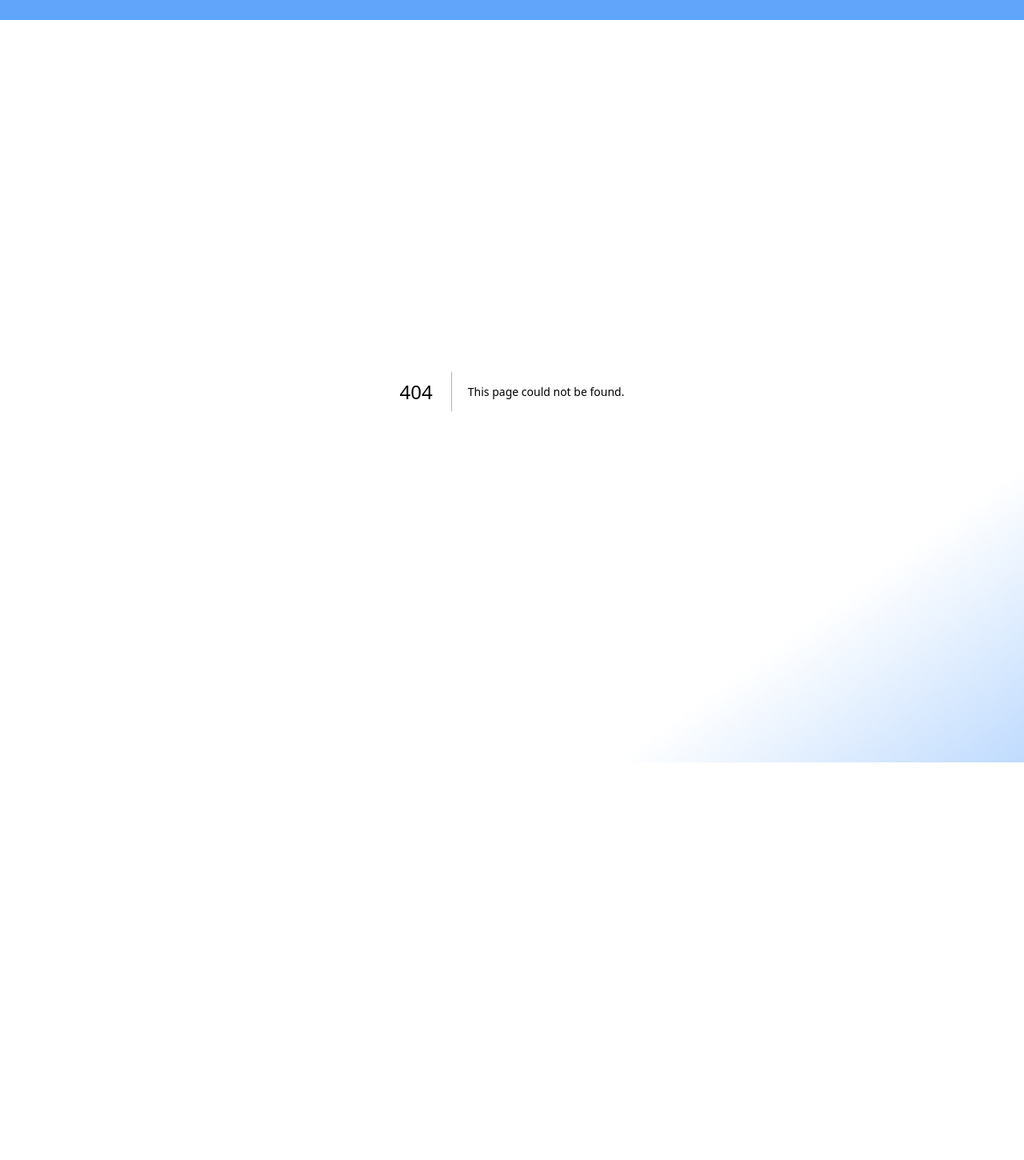
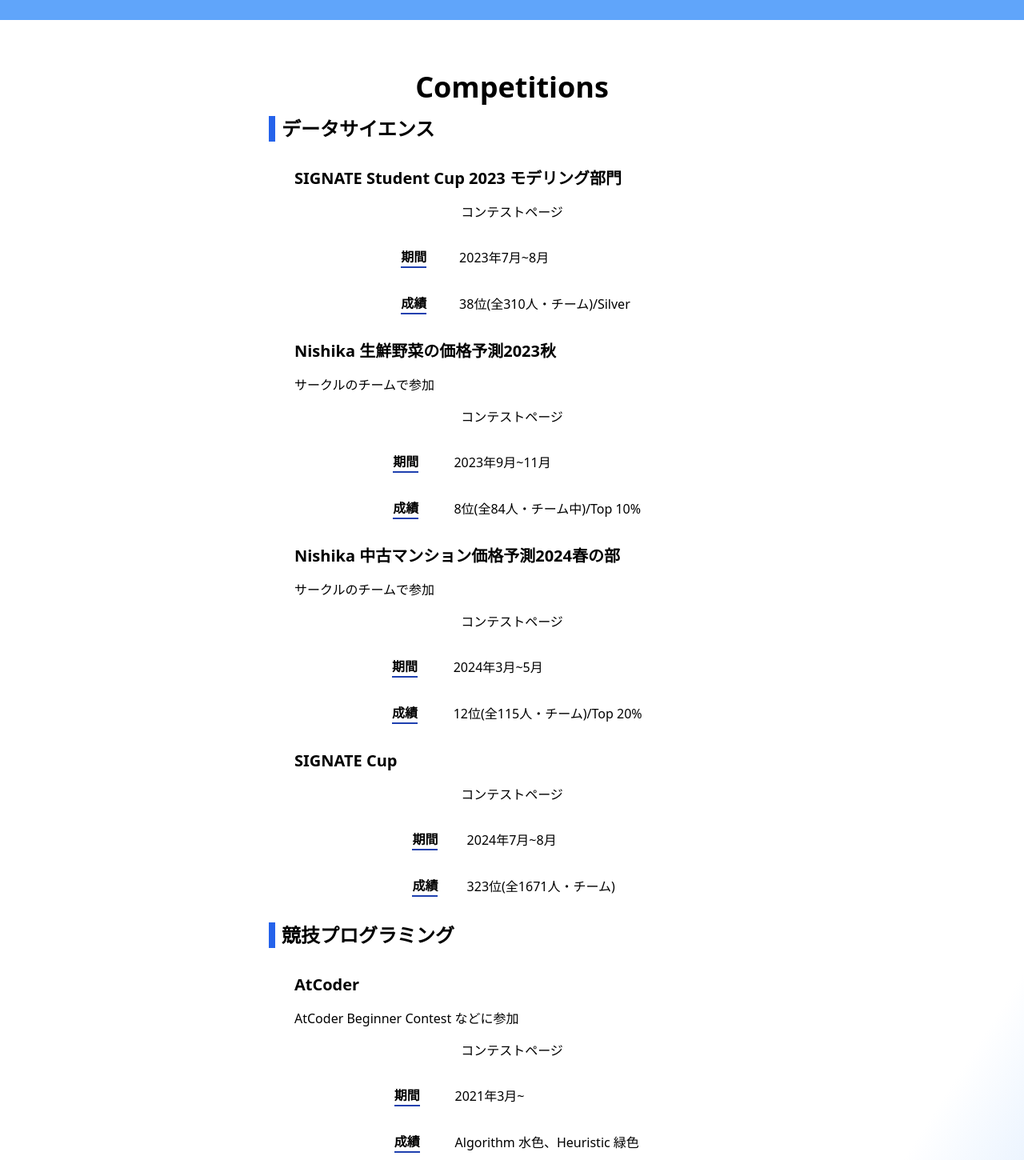
Before and after one commit to N-ha-1050/portfolio, a Next.js app: page /competitions in a window 1280 px wide. Before the commit this address had no page. Shown: the part 67-1517 px from the top of the page at 80% size. Before the commit the page ends 1020 px from the top, so only its background shows below. Built offline with nearby package versions, Linux system fonts and the light colour scheme.

Commit message:
✨ コンペページの作成

```diff
--- /dev/null
+++ b/src/pages/competitions.tsx
@@ -0,0 +1,114 @@
+import { Content } from "@/components/ui/Content"
+import { Dict } from "@/components/ui/Dict"
+import { LinkText } from "@/components/ui/LinkText"
+import { Part } from "@/components/ui/Part"
+import { Section } from "@/components/ui/Section"
+import { SetInline } from "@/components/ui/SetInline"
+import { Title } from "@/components/ui/Title"
+import { NextPage } from "next"
+import { Fragment } from "react"
+
+type Competition = {
+    name: string
+    link: string
+    period: string
+    result: string
+    description?: string
+}
+
+// データサイエンスコンペ
+const competitions_ds: Competition[] = [
+    {
+        name: "SIGNATE Student Cup 2023 モデリング部門",
+        link: "https://signate.jp/competitions/1051",
+        period: "2023年7月~8月",
+        result: "38位(全310人・チーム)/Silver",
+    },
+    {
+        name: "Nishika 生鮮野菜の価格予測2023秋",
+        link: "https://competition.nishika.com/competitions/yasai_2023autumn/summary",
+        period: "2023年9月~11月",
+        result: "8位(全84人・チーム中)/Top 10%",
+        description: "サークルのチームで参加",
+    },
+    {
+        name: "Nishika 中古マンション価格予測2024春の部",
+        link: "https://competition.nishika.com/competitions/mansion_2024spring/summary",
+        period: "2024年3月~5月",
+        result: "12位(全115人・チーム)/Top 20%",
+        description: "サークルのチームで参加",
+    },
+    {
+        name: "SIGNATE Cup",
+        link: "https://signate.jp/competitions/1376",
+        period: "2024年7月~8月",
+        result: "323位(全1671人・チーム)",
+    },
+]
+
+// 競技プログラミングコンテスト
+const competitions_cp: Competition[] = [
+    {
+        name: "AtCoder",
+        link: "https://atcoder.jp",
+        period: "2021年3月~",
+        result: "Algorithm 水色、Heuristic 緑色",
+        description: "AtCoder Beginner Contest などに参加",
+    },
+    {
+        name: "paiza プログラミングスキルチェック",
+        link: "https://paiza.jp/challenges",
+        period: "2023年6月~",
+        result: "paizaランク S",
+    },
+    {
+        name: "PG BATTLE 2023大学＆大学院、高専、専門学校の部",
+        link: "https://products.sint.co.jp/pg_battle_2023",
+        period: "2023年10月",
+        result: "55位(全113チーム)",
+        description: "サークルのチームで参加",
+    },
+]
+
+const competition_categories: {
+    category: string
+    competitions: Competition[]
+}[] = [
+    { category: "データサイエンス", competitions: competitions_ds },
+    { category: "競技プログラミング", competitions: competitions_cp },
+]
+const Competitions: NextPage = () => (
+    <SetInline>
+        <Title>Competitions</Title>
+        {competition_categories.map(({ category, competitions }) => (
+            <Fragment key={category}>
+                <Part>{category}</Part>
+                <Content>
+                    {competitions.map(
+                        ({ name, link, period, result, description }) => (
+                            <Fragment key={name}>
+                                <Section>{name}</Section>
+                                {description && (
+                                    <p className="mb-4">{description}</p>
+                                )}
+                                <div className="text-center">
+                                    <LinkText href={link}>
+                                        コンテストページ
+                                    </LinkText>
+                                </div>
+                                <Dict>
+                                    <>期間</>
+                                    <>{period}</>
+                                    <>成績</>
+                                    <>{result}</>
+                                </Dict>
+                            </Fragment>
+                        ),
+                    )}
+                </Content>
+            </Fragment>
+        ))}
+    </SetInline>
+)
+
+export default Competitions
```
